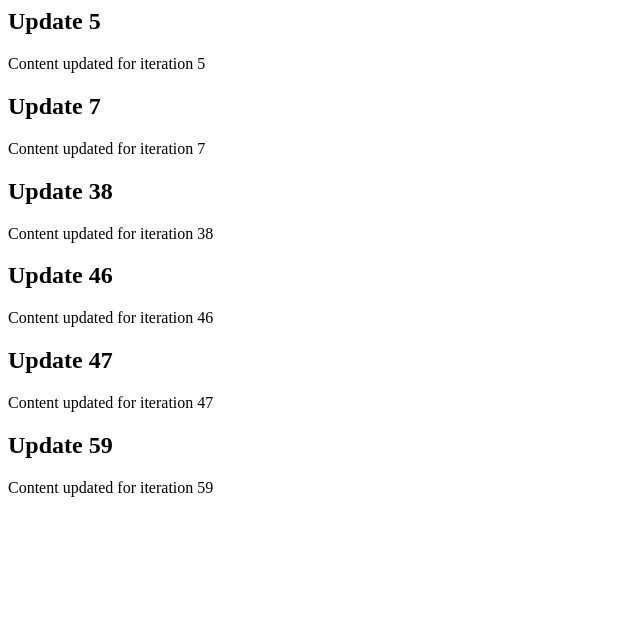
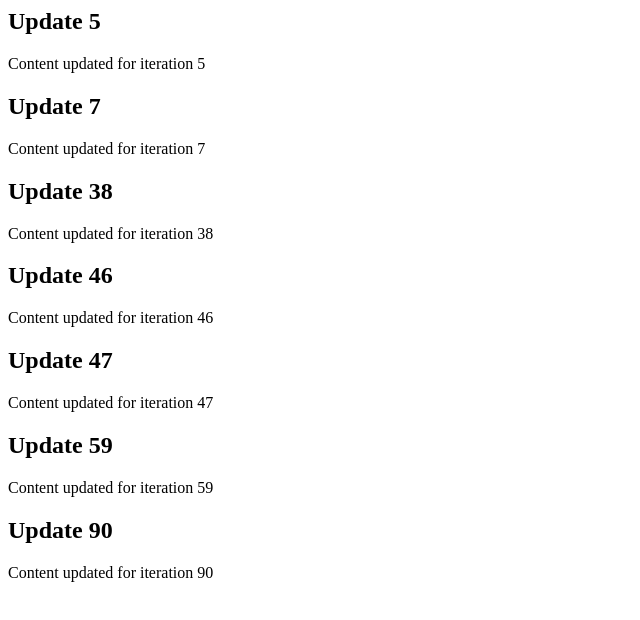
Before and after one commit to yoshimitsu198/legendary-meme, a website: page src/index.html in a window 1280 px wide. Shown: the whole page, without its empty margins (0-640 px from the left). Drawn offline with Linux system fonts and the light colour scheme.

```diff
--- a/src/index.html
+++ b/src/index.html
@@ -33,3 +33,9 @@
     <h2>Update 59</h2>
     <p>Content updated for iteration 59</p>
 </div>
+
+<!-- Updated iteration 90 -->
+<div class="update-90">
+    <h2>Update 90</h2>
+    <p>Content updated for iteration 90</p>
+</div>
```
